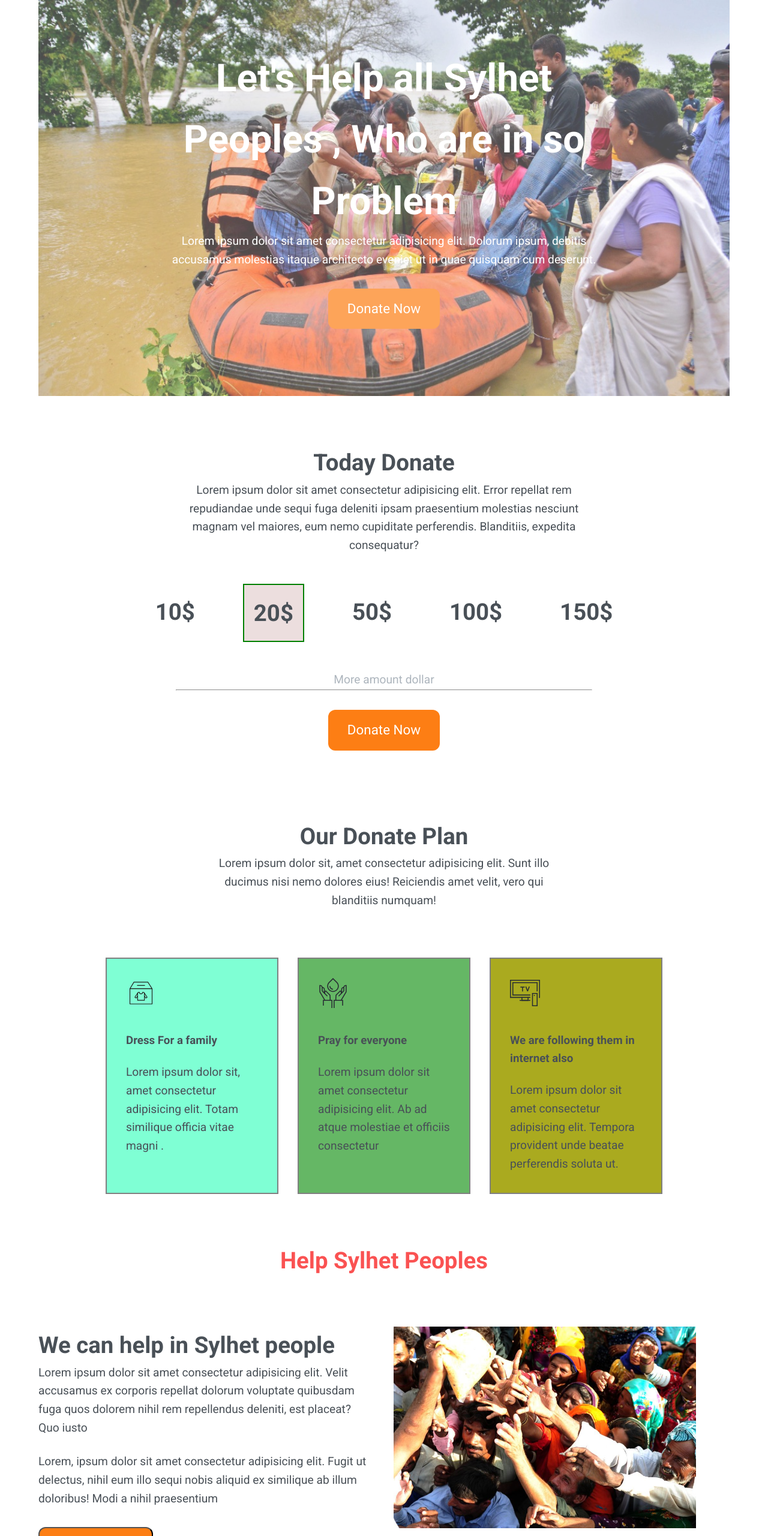
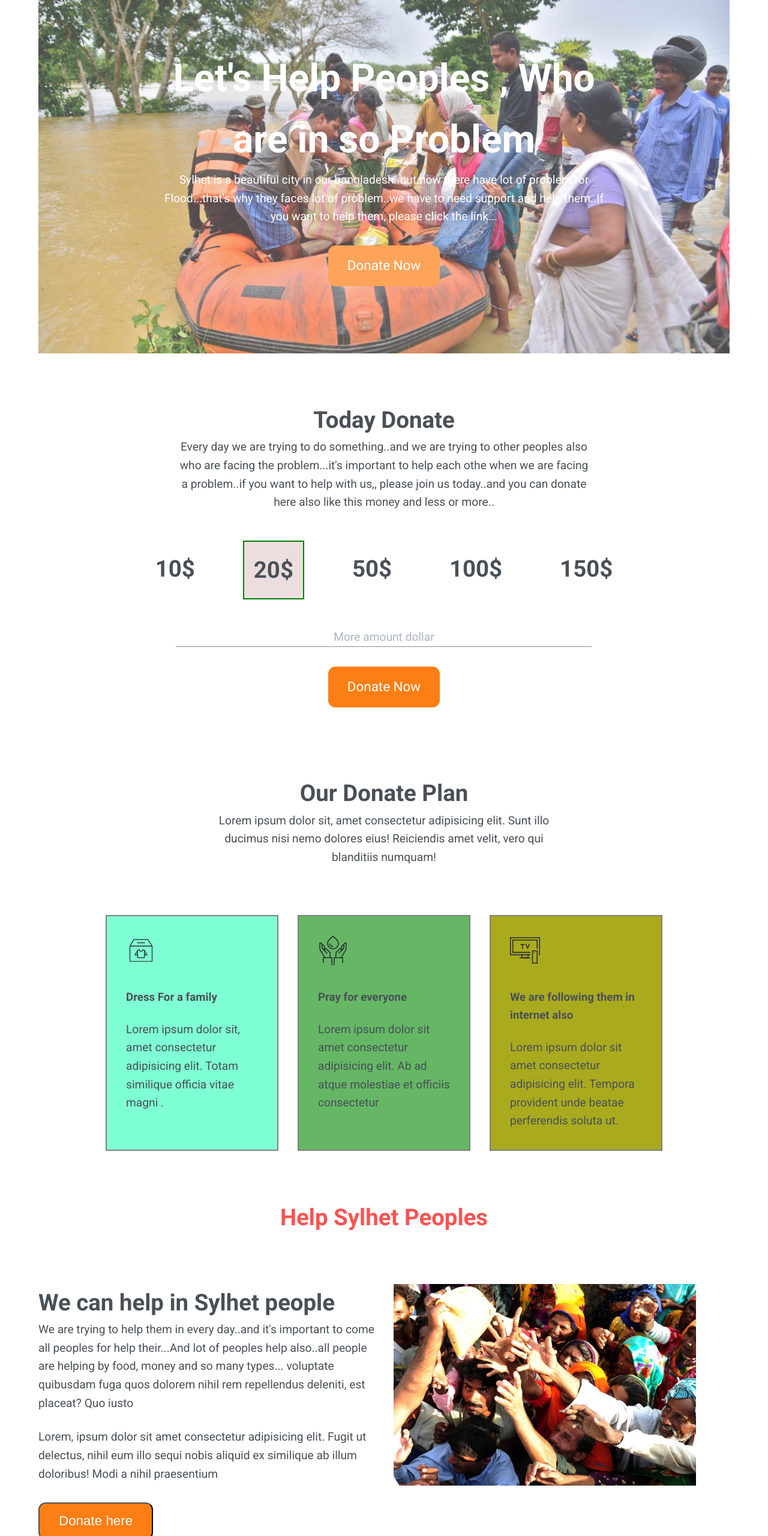
Before and after one commit to shariff61/module-5-ASSIGNMENT, a plain HTML site: page index.html in a window 1280 px wide. Shown: the top 2560 px of the page at 60% size. Drawn offline with Linux system fonts and the light colour scheme.

Commit message:
added some paragraph

```diff
--- a/index.html
+++ b/index.html
@@ -13,20 +13,21 @@
     <main>
         <section class="header">
             <div class="top-banner">
-                <h1>Let's Help all Sylhet Peoples , Who are in so Problem</h1>
-                <p>Lorem ipsum dolor sit amet consectetur adipisicing elit. Dolorum ipsum, debitis accusamus molestias
-                    itaque
-                    architecto eveniet ut in quae quisquam cum deserunt.</p>
+                <h1>Let's Help Peoples , Who are in so Problem</h1>
+                <p>Sylhet is a beautiful city in our bangladesh..but now there have lot of problem for Flood...that's
+                    why they faces lot of problem..we have to need support and help them..If you want to help
+                    them, please click the link...
+                </p>
                 <a class="link" href="#">Donate Now</a>
             </div>
         </section>
         <section class="middle-section">
             <div class="donate-center">
                 <h2>Today Donate</h2>
-                <p>Lorem ipsum dolor sit amet consectetur adipisicing elit. Error repellat rem repudiandae unde sequi
-                    fuga
-                    deleniti ipsam praesentium molestias nesciunt magnam vel maiores, eum nemo cupiditate perferendis.
-                    Blanditiis, expedita consequatur?</p>
+                <p>Every day we are trying to do something..and we are trying to other peoples also who are facing the
+                    problem...it's important to help each othe when we are facing a problem..if you want to help with
+                    us,, please join us today..and you can donate here also like this money and less or more..
+                </p>
             </div>
             <div class="doller">
                 <div>
@@ -54,7 +55,9 @@
         <section>
             <div class="donate-center donate-plan">
                 <h2>Our Donate Plan</h2>
-                <p>Lorem ipsum dolor sit, amet consectetur adipisicing elit. Sunt illo ducimus nisi nemo dolores eius!
+                <p>
+
+                    Lorem ipsum dolor sit, amet consectetur adipisicing elit. Sunt illo ducimus nisi nemo dolores eius!
                     Reiciendis amet velit, vero qui blanditiis numquam!</p>
             </div>
             <div class="flex-form">
@@ -91,7 +94,8 @@
             <div class="half-width">
 
                 <h2>We can help in Sylhet people</h2>
-                <p>Lorem ipsum dolor sit amet consectetur adipisicing elit. Velit accusamus ex corporis repellat dolorum
+                <p>We are trying to help them in every day..and it's important to come all peoples for help their...And
+                    lot of peoples help also..all people are helping by food, money and so many types...
                     voluptate quibusdam fuga quos dolorem nihil rem repellendus deleniti, est placeat? Quo iusto
 
                 </p><br>
@@ -108,8 +112,9 @@
         <section>
             <div class="donate-center donate-plan">
                 <h2>Get Our Updates</h2>
-                <p>Lorem ipsum dolor sit amet, consectetur adipisicing elit. Enim odit suscipit maiores perspiciatis
-                    tempora. Cupiditate omnis aut laborum.</p>
+                <p>If you want to know update,, you can send email also..and if you want to say anything about donate
+                    you can say everything and send in our email...here is our official email...
+                </p>
             </div>
             <form id="form-design" class="donate-center donate-plan " action="">
                 <input type="email" name="" placeholder="Enter Your email" id="input-email">
@@ -122,7 +127,7 @@
 
 <footer>
     <h2>Be Humble</h2>
-    <p>Lorem ipsum dolor sit amet.</p>
+    <p>Help each other -- help bangladesh.</p>
 </footer>
 
 </html>
--- a/style.css
+++ b/style.css
@@ -130,6 +130,9 @@ footer {
   background-color: #868e96;
   padding: 5rem;
 }
+footer h2 {
+  color: rgb(221, 59, 92);
+}
 
 .half-width {
   width: 50%;
```
